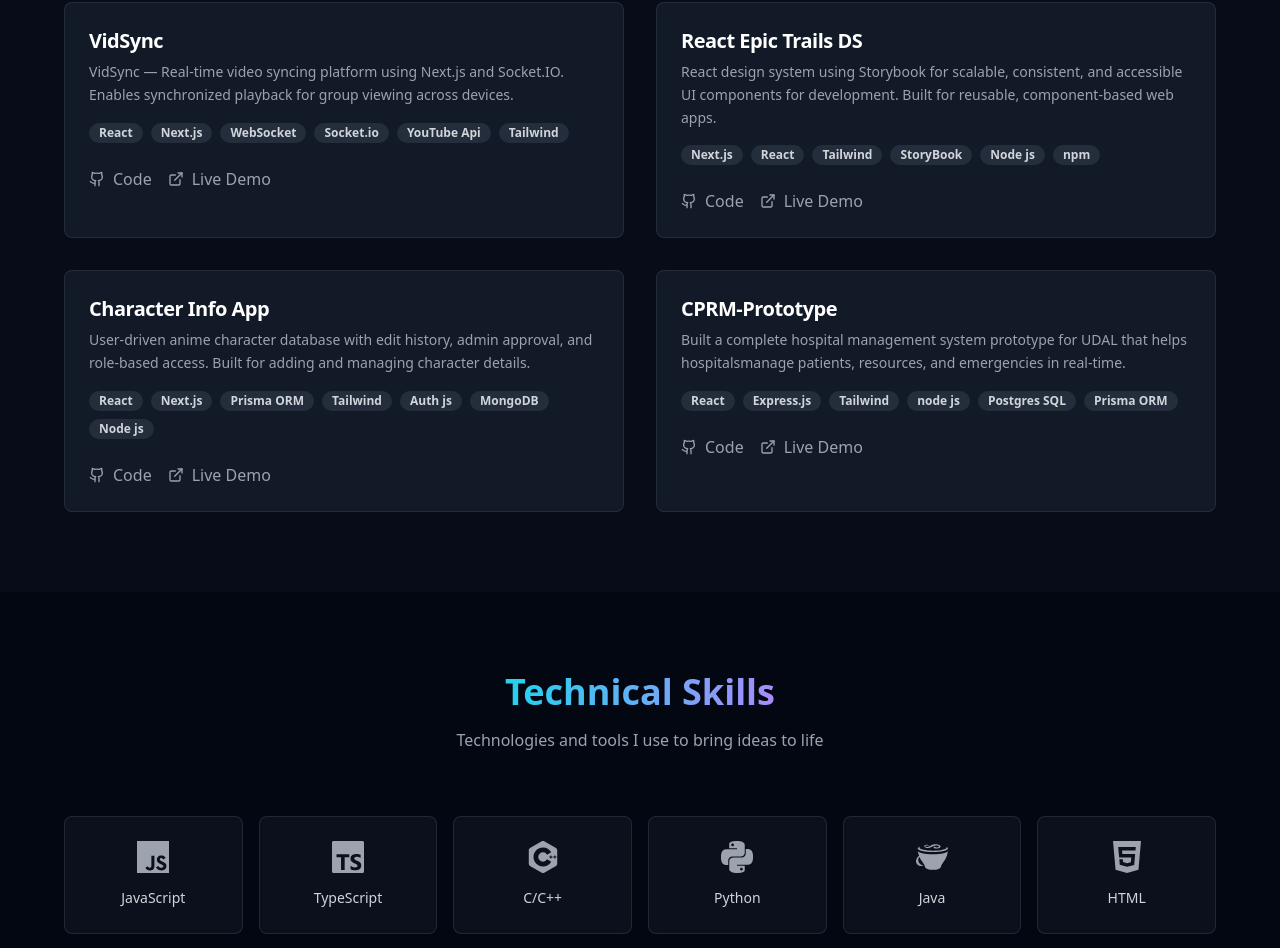
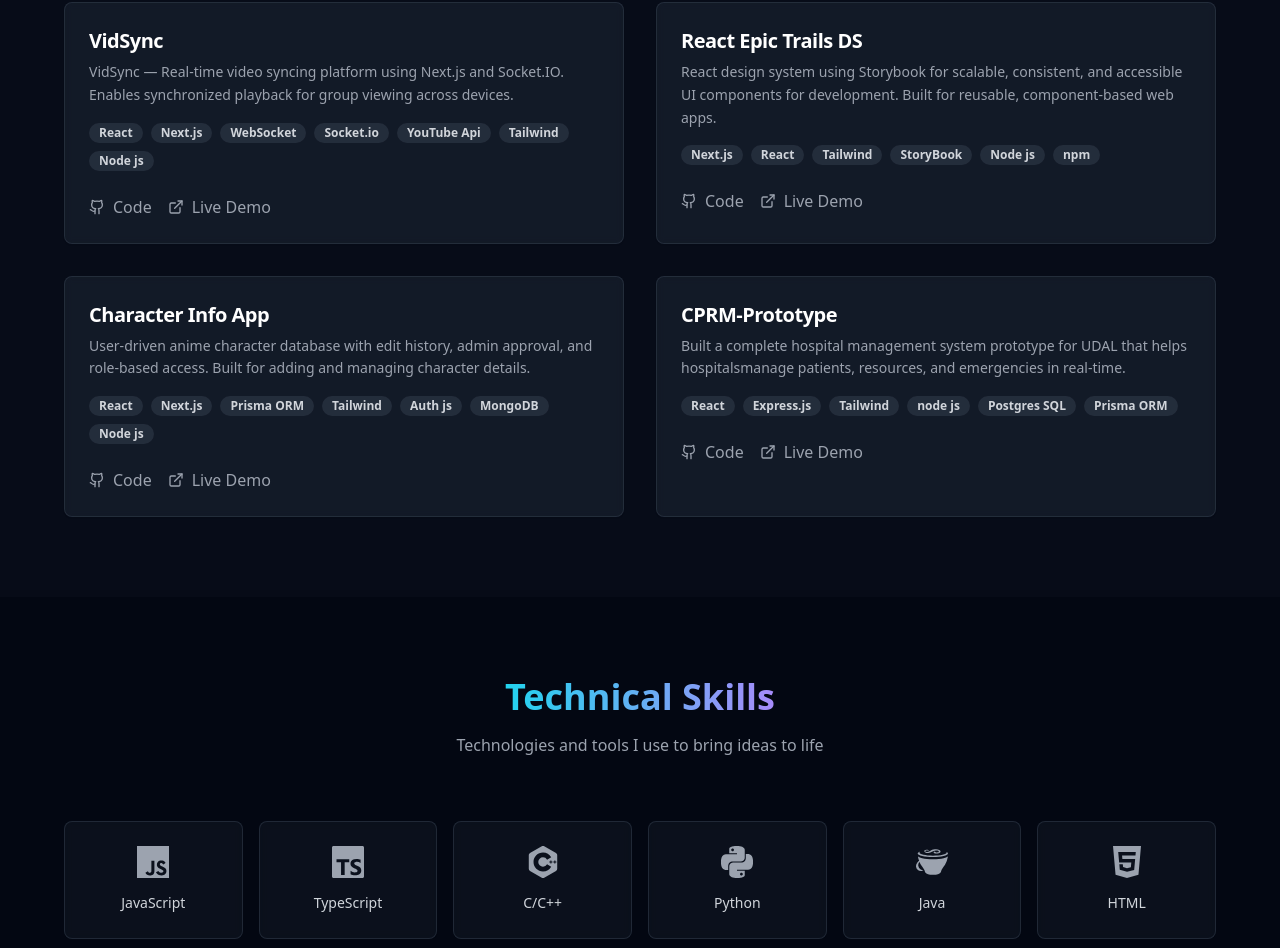
Before and after one commit to HimanshuHegde/myPortfolio, a Next.js app: page / in a window 1280 px wide. Shown: the part 1443-2391 px from the top of the page. Built offline with nearby package versions, Linux system fonts and the light colour scheme.

Commit message:
Update page.tsx

```diff
--- a/app/page.tsx
+++ b/app/page.tsx
@@ -97,7 +97,7 @@ export default function Portfolio() {
       title: "VidSync",
       description:
         " VidSync — Real-time video syncing platform using Next.js and Socket.IO. Enables synchronized playback for group viewing across devices.",
-      techStack: ["React", "Next.js", "WebSocket", "Socket.io", "YouTube Api", "Tailwind"],
+      techStack: ["React", "Next.js", "WebSocket", "Socket.io", "YouTube Api", "Tailwind","Node js"],
       githubUrl: "https://github.com/HimanshuHegde/vidsync",
       liveUrl: "https://vidsync-green.vercel.app",
     },
```
